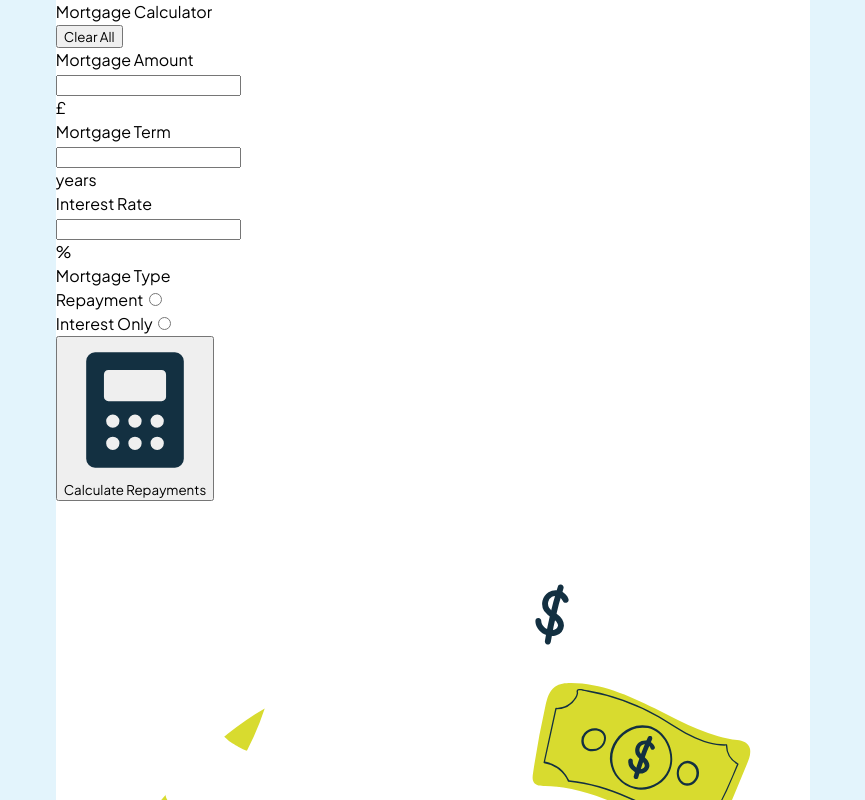
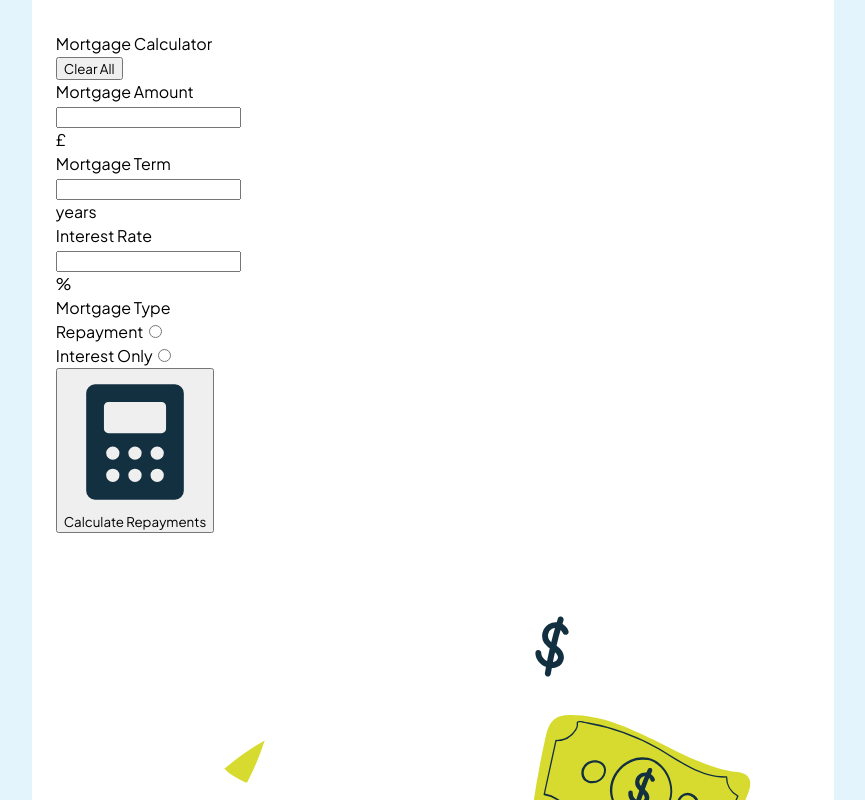
Before and after one commit to VenusY/frontend-mentor-mortgage-repayment-calculator, a React app: page / in a window 1280 px wide. Shown: the top 800 px of the page, without its empty margins (207-1072 px from the left). Built offline with nearby package versions, Linux system fonts and the light colour scheme.

Commit message:
Add padding to calculator element

```diff
--- a/src/styles/scss/App.scss
+++ b/src/styles/scss/App.scss
@@ -29,5 +29,6 @@ body {
 }
 
 .calculator {
+  padding: 32px 24px;
   background: var(--white);
 }
```
